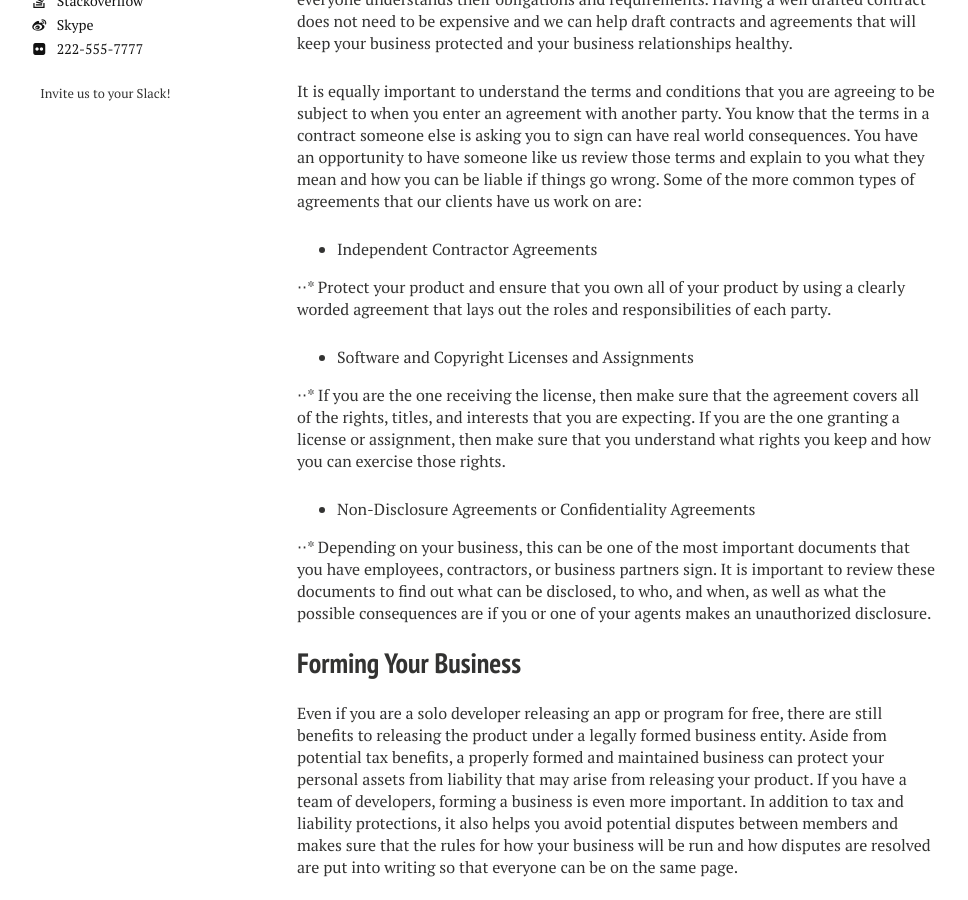
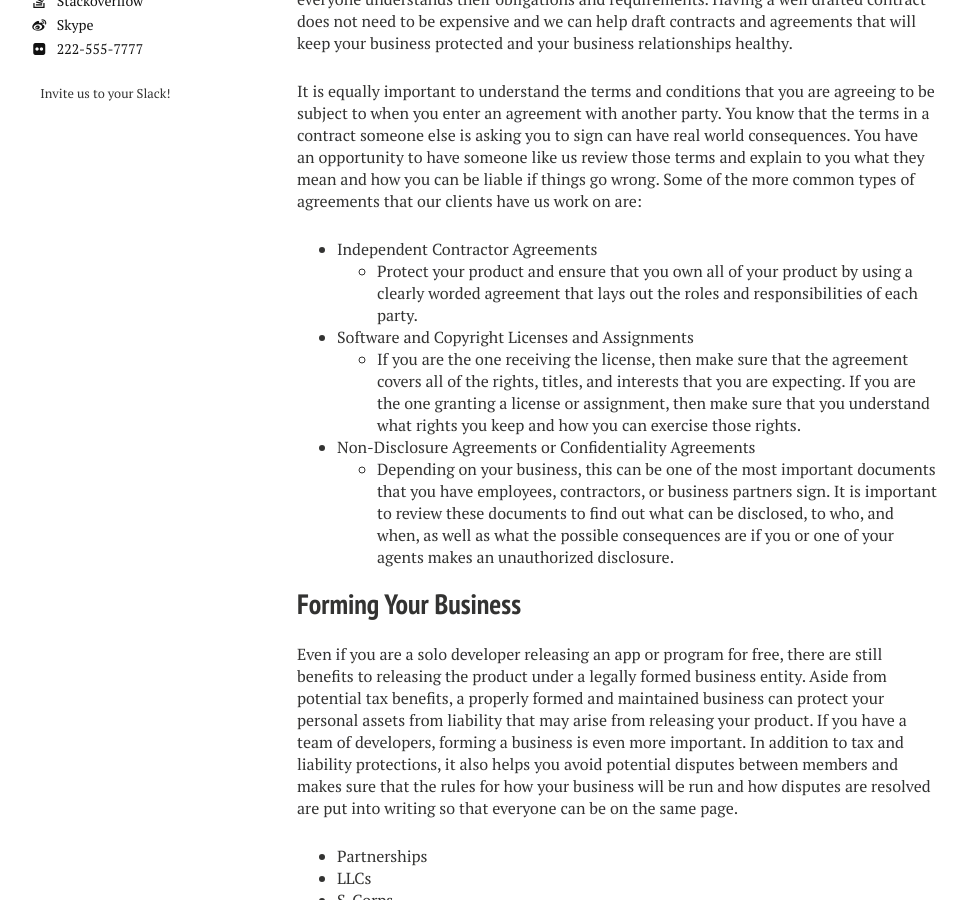
Before and after one commit to nerdyfergy/blg-site-mm3, a Jekyll site: the page built from service-and-industry/index.md, in a window 1280 px wide and 900 px high, scrolled down 967 px. Shown: the whole window, without its empty margins (23-991 px from the left). Built offline with Jekyll 4.4.1, drawn with Linux system fonts in a browser that asks for light colours.

```diff
--- a/service-and-industry/index.md
+++ b/service-and-industry/index.md
@@ -23,14 +23,11 @@ Ensuring a well drafting contract is in place offers you peace of mind and ensur
 It is equally important to understand the terms and conditions that you are agreeing to be subject to when you enter an agreement with another party. You know that the terms in a contract someone else is asking you to sign can have real world consequences. You have an opportunity to have someone like us review those terms and explain to you what they mean and how you can be liable if things go wrong.
 Some of the more common types of agreements that our clients have us work on are:
 * Independent Contractor Agreements
-
-⋅⋅* Protect your product and ensure that you own all of your product by using a clearly worded agreement that lays out the roles and responsibilities of each party.
+  * Protect your product and ensure that you own all of your product by using a clearly worded agreement that lays out the roles and responsibilities of each party.
 * Software and Copyright  Licenses and Assignments
-
-⋅⋅* If you are the one receiving the license, then make sure that the agreement covers all of the rights, titles, and interests that you are expecting. If you are the one granting a license or assignment, then make sure that you understand what rights you keep and how you can exercise those rights.
+  * If you are the one receiving the license, then make sure that the agreement covers all of the rights, titles, and interests that you are expecting. If you are the one granting a license or assignment, then make sure that you understand what rights you keep and how you can exercise those rights.
 * Non-Disclosure Agreements or Confidentiality Agreements
-
-⋅⋅* Depending on your business, this can be one of the most important documents that you have employees, contractors, or business partners sign. It is important to review these documents to find out what can be disclosed, to who, and when, as well as what the possible consequences are if you or one of your agents makes an unauthorized disclosure.
+  * Depending on your business, this can be one of the most important documents that you have employees, contractors, or business partners sign. It is important to review these documents to find out what can be disclosed, to who, and when, as well as what the possible consequences are if you or one of your agents makes an unauthorized disclosure.
 
 ## Forming Your Business
 Even if you are a solo developer releasing an app or program for free, there are still benefits to releasing the product under a legally formed business entity. Aside from potential tax benefits, a properly formed and maintained business can protect your personal assets from liability that may arise from releasing your product.
```
